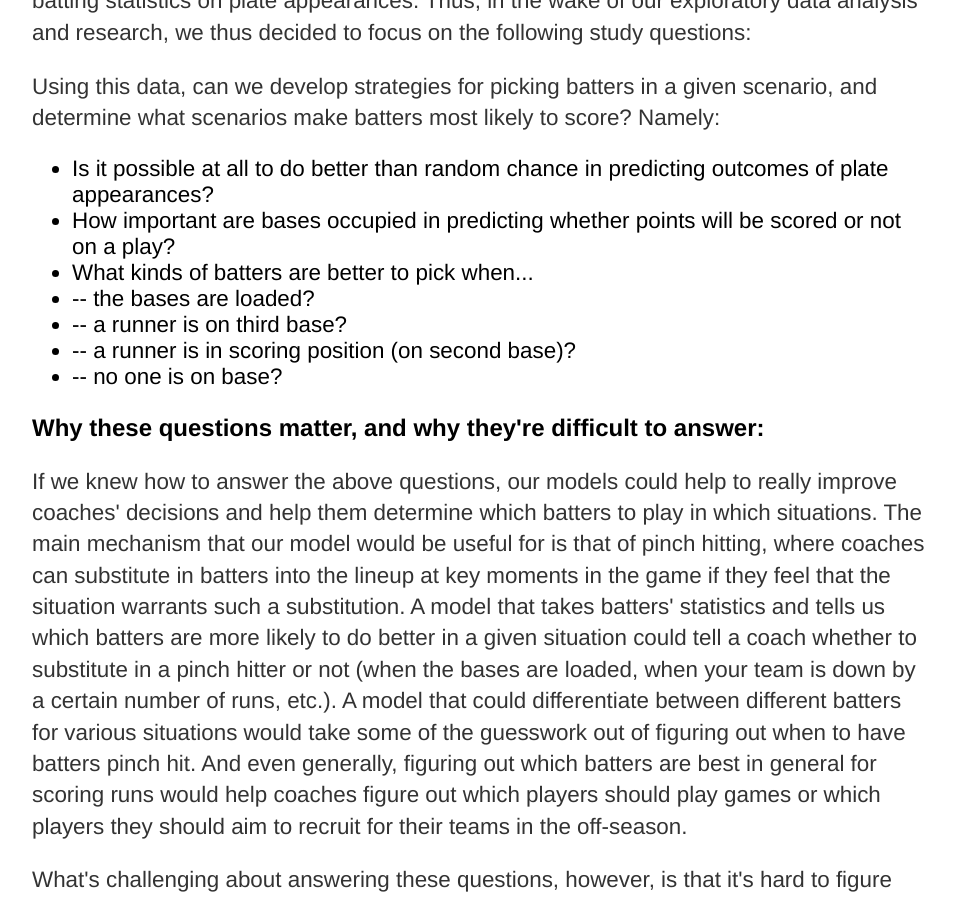
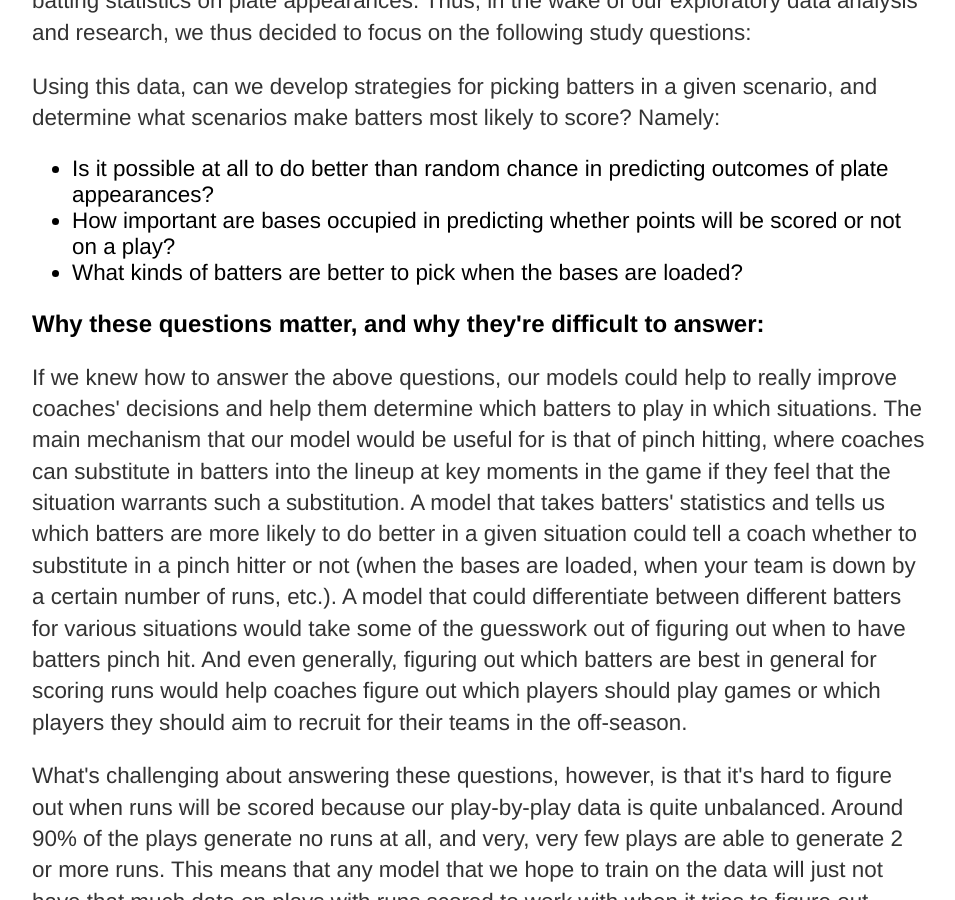
Before and after one commit to handypark/handypark.github.io, a Jekyll site: the page built from data.html, in a window 1280 px wide and 900 px high, scrolled down 4214 px. Shown: the whole window, without its empty margins (160-1115 px from the left). Built offline with Jekyll 4.4.1, drawn with Linux system fonts in a browser that asks for light colours.

Commit message:
Update data.html

```diff
--- a/data.html
+++ b/data.html
@@ -26,8 +26,8 @@
 	</p>
 	<p>
 		In addition to this data, we also gathered two other kinds of data: data on the seasonal batting statistics of all players
-		from 2000 to 2017 (from <a href = "http://www.espn.com/mlb/stats/batting/\_/year/">ESPN</a>), as well as data on teams'
-		defensive/fielding statistics for all teams from 2000 to 2017 (from <a href = "http://www.espn.com/mlb/stats/team/\_/stat/fielding/year/">ESPN</a>).
+		from 2000 to 2017 (from <a href = "http://www.espn.com/mlb/stats/batting/_/league/al/type/sabermetric_/year/">ESPN</a>), as well as data on teams'
+		defensive/fielding statistics for all teams from 2000 to 2017 (from <a href = "http://www.espn.com/mlb/stats/team/_/stat/fielding">ESPN</a>).
 		We then matched up batters' statistics (from 2016) and defensive teams' fielding statistics (from 2016) to each play, and
 		used this matched-up data set to train our baseline model.
 	</p>
@@ -116,12 +116,7 @@
 	<ul>
 		<li>Is it possible at all to do better than random chance in predicting outcomes of plate appearances?</li>
 		<li>How important are bases occupied in predicting whether points will be scored or not on a play?</li>
-		<li>What kinds of batters are better to pick when...
-				<li>-- the bases are loaded?</li>
-				<li>-- a runner is on third base?</li>
-				<li>-- a runner is in scoring position (on second base)?</li>
-				<li>-- no one is on base?</li>
-		</li>
+		<li>What kinds of batters are better to pick when the bases are loaded?</li>
 	</ul>
 	<h3>Why these questions matter, and why they're difficult to answer:</h3>
 	<p>
```
